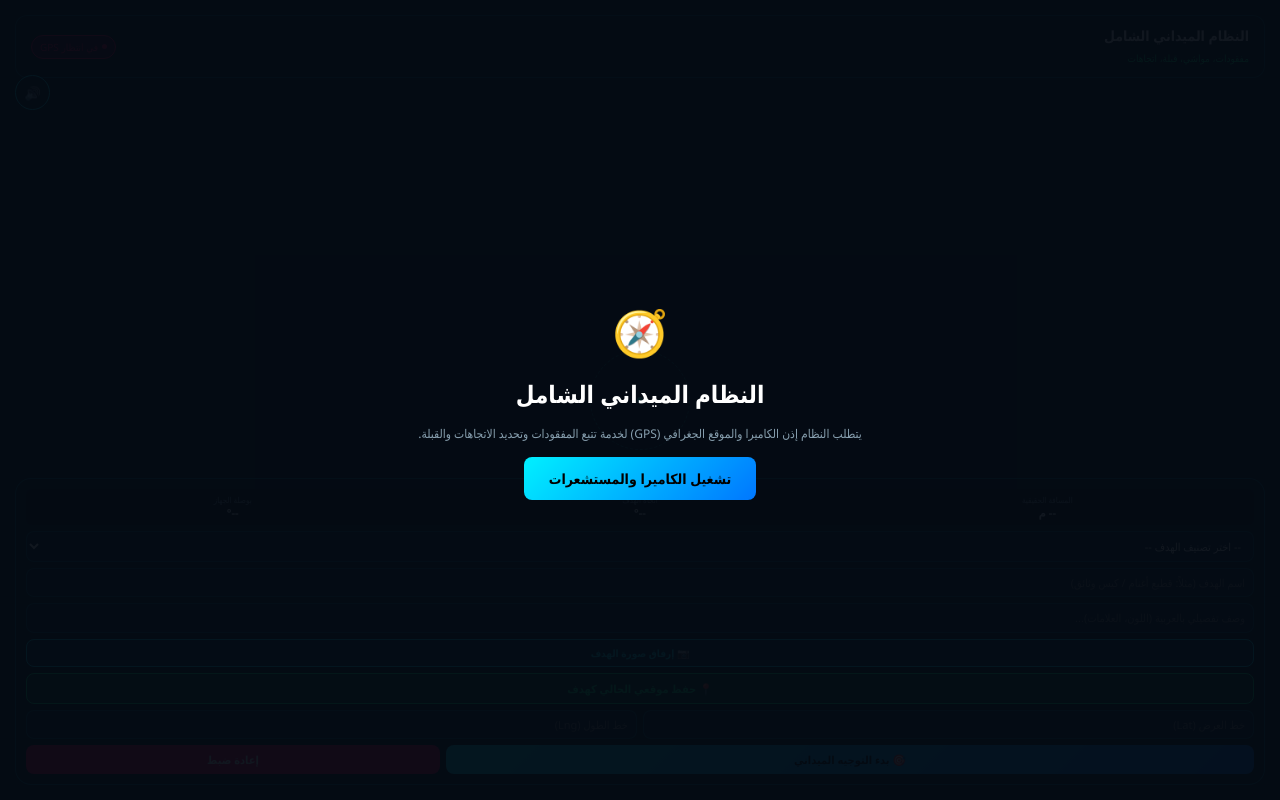
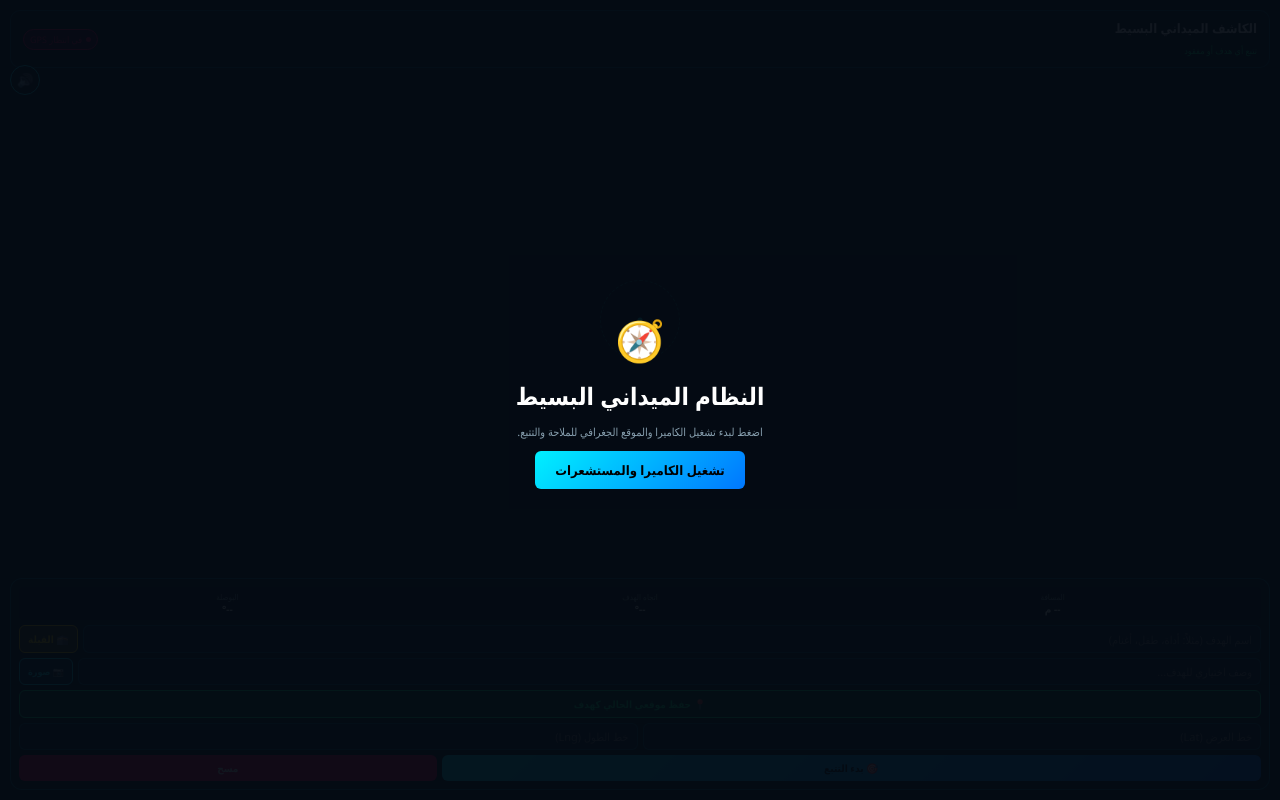
Before and after one commit to Omar200600/noor, a plain HTML site: page index.html in a window 1280 px wide. Drawn offline with Linux system fonts and the light colour scheme.

Commit message:
Update index.html

```diff
--- a/index.html
+++ b/index.html
@@ -3,7 +3,7 @@
 <head>
     <meta charset="UTF-8">
     <meta name="viewport" content="width=device-width, initial-scale=1.0, maximum-scale=1.0, user-scalable=no">
-    <title>النظام الميداني الشامل للمفقودات والاتجاهات</title>
+    <title>النظام الميداني البسيط للمفقودات</title>
     <style>
         * {
             box-sizing: border-box;
@@ -51,7 +51,7 @@
             display: flex;
             flex-direction: column;
             justify-content: space-between;
-            padding: 15px;
+            padding: 10px;
             pointer-events: none;
         }
 
@@ -60,30 +60,30 @@
         }
 
         .header {
-            background: rgba(5, 11, 20, 0.85);
+            background: rgba(5, 11, 20, 0.8);
             backdrop-filter: blur(8px);
             border: 1px solid rgba(0, 240, 255, 0.3);
-            border-radius: 12px;
-            padding: 10px 15px;
+            border-radius: 10px;
+            padding: 8px 12px;
             display: flex;
             justify-content: space-between;
             align-items: center;
         }
 
         .title-box h1 {
-            font-size: 14px;
+            font-size: 13px;
             color: #fff;
         }
 
         .title-box span {
-            font-size: 10px;
+            font-size: 9px;
             color: #00ff88;
         }
 
         .status-badge {
-            font-size: 10px;
-            padding: 4px 8px;
-            border-radius: 20px;
+            font-size: 9px;
+            padding: 3px 6px;
+            border-radius: 15px;
             background: rgba(255, 0, 85, 0.2);
             border: 1px solid #ff0055;
             color: #ff0055;
@@ -107,11 +107,11 @@
 
         .crosshair-container {
             position: absolute;
-            top: 50%;
+            top: 40%;
             left: 50%;
             transform: translate(-50%, -50%);
-            width: 100px;
-            height: 100px;
+            width: 80px;
+            height: 80px;
             pointer-events: none;
         }
 
@@ -128,36 +128,37 @@
             top: 50%;
             left: 50%;
             transform: translate(-50%, -50%);
-            width: 6px;
-            height: 6px;
+            width: 5px;
+            height: 5px;
             background: #00f0ff;
             border-radius: 50%;
         }
 
+        /* لوحة التحكم المصغرة والخفيفة */
         .control-panel {
-            background: rgba(5, 11, 20, 0.95);
+            background: rgba(5, 11, 20, 0.9);
             backdrop-filter: blur(10px);
             border: 1px solid rgba(0, 240, 255, 0.4);
-            border-radius: 16px;
-            padding: 10px;
+            border-radius: 12px;
+            padding: 8px;
             display: flex;
             flex-direction: column;
-            gap: 6px;
-            max-height: 55vh;
+            gap: 5px;
+            max-height: 38vh; /* تم تقليل الارتفاع بشكل ممتاز كي لا تحجب الميدان */
             overflow-y: auto;
         }
 
         .input-group {
             display: flex;
-            gap: 6px;
+            gap: 5px;
         }
 
-        input, select, textarea {
+        input, textarea {
             flex: 1;
             background: rgba(0, 20, 40, 0.8);
             border: 1px solid rgba(0, 240, 255, 0.3);
-            border-radius: 8px;
-            padding: 6px 8px;
+            border-radius: 6px;
+            padding: 5px 8px;
             color: #fff;
             font-size: 11px;
             outline: none;
@@ -165,22 +166,22 @@
 
         textarea {
             resize: none;
-            height: 30px;
+            height: 25px;
         }
 
         .btn {
             background: linear-gradient(135deg, #00f0ff, #0077ff);
             border: none;
-            border-radius: 8px;
+            border-radius: 6px;
             color: #000;
             font-weight: bold;
-            font-size: 11px;
-            padding: 7px 10px;
+            font-size: 10px;
+            padding: 6px 8px;
             cursor: pointer;
             display: flex;
             align-items: center;
             justify-content: center;
-            gap: 4px;
+            gap: 3px;
         }
 
         .telemetry {
@@ -188,8 +189,8 @@
             grid-template-columns: repeat(3, 1fr);
             gap: 4px;
             background: rgba(0, 0, 0, 0.5);
-            padding: 5px;
-            border-radius: 6px;
+            padding: 4px;
+            border-radius: 5px;
         }
 
         .tele-box {
@@ -202,7 +203,7 @@
         }
 
         .tele-val {
-            font-size: 11px;
+            font-size: 10px;
             font-weight: bold;
             color: #fff;
         }
@@ -219,9 +220,9 @@
             flex-direction: column;
             justify-content: center;
             align-items: center;
-            padding: 30px;
+            padding: 20px;
             text-align: center;
-            gap: 15px;
+            gap: 12px;
         }
     </style>
 </head>
@@ -233,8 +234,8 @@
     <div class="ui-layer">
         <div class="header interactive">
             <div class="title-box">
-                <h1>النظام الميداني الشامل</h1>
-                <span>مفقودات، مواشي، قبلة، اتجاهات</span>
+                <h1>الكاشف الميداني البسيط</h1>
+                <span>تتبع أي هدف أو مفقود</span>
             </div>
             <div id="status-badge" class="status-badge">
                 <div class="status-dot"></div>
@@ -242,17 +243,18 @@
             </div>
         </div>
 
-        <button id="audio-toggle" class="audio-btn interactive" style="position: absolute; top: 75px; left: 15px; background: rgba(5,11,20,0.8); border:1px solid #00f0ff; color:#00f0ff; border-radius:50%; width:35px; height:35px; cursor:pointer;">🔊</button>
+        <button id="audio-toggle" class="audio-btn interactive" style="position: absolute; top: 65px; left: 10px; background: rgba(5,11,20,0.8); border:1px solid #00f0ff; color:#00f0ff; border-radius:50%; width:30px; height:30px; cursor:pointer;">🔊</button>
 
         <div class="crosshair-container">
             <div class="crosshair-ring"></div>
             <div class="crosshair-center"></div>
         </div>
 
+        <!-- اللوحة السفلية المصغرة جداً لتفادي التغطية -->
         <div class="control-panel interactive">
             <div class="telemetry">
                 <div class="tele-box">
-                    <div class="tele-label">المسافة الحقيقية</div>
+                    <div class="tele-label">المسافة</div>
                     <div class="tele-val" id="val-distance">-- م</div>
                 </div>
                 <div class="tele-box">
@@ -260,38 +262,25 @@
                     <div class="tele-val" id="val-bearing">--°</div>
                 </div>
                 <div class="tele-box">
-                    <div class="tele-label">بوصلة الجهاز</div>
+                    <div class="tele-label">البوصلة</div>
                     <div class="tele-val" id="val-heading">--°</div>
                 </div>
             </div>
 
-            <!-- قائمة اختيار الفئة أو الهدف -->
+            <!-- خانة اسم الهدف والوصف (مفتوحة لجميع الأغراض والأشخاص) -->
             <div class="input-group">
-                <select id="target-category">
-                    <option value="custom">-- اختر تصنيف الهدف --</option>
-                    <option value="qibla">🕋 اتجاه القبلة (مكة المكرمة)</option>
-                    <option value="livestock">🐑 مواشي ضائعة (أغنام / إبل)</option>
-                    <option value="documents">📁 أوراق أو كيس نقود مفقود</option>
-                    <option value="person">👤 شخص / طفل مفقود</option>
-                    <option value="school">🏫 مدرسة أو معهد</option>
-                </select>
+                <input type="text" id="target-name" placeholder="اسم الهدف (مثلاً: أداة، طفل، أغنام)">
+                <button id="btn-qibla" class="btn" style="background: rgba(255,215,0,0.2); border:1px solid gold; color:gold;">🕋 القبلة</button>
             </div>
 
             <div class="input-group">
-                <input type="text" id="target-name" placeholder="اسم الهدف (مثلاً: قطيع أغنام / كيس وثائق)">
-            </div>
-
-            <div class="input-group">
-                <textarea id="target-desc" placeholder="وصف تفصيلي بالعربية (اللون، العلامات)..."></textarea>
-            </div>
-
-            <!-- إرفاق صورة الهدف -->
-            <div class="input-group">
-                <label class="btn" style="background: rgba(0, 240, 255, 0.15); border: 1px solid #00f0ff; color: #00f0ff; flex: 1; font-size: 10px; cursor: pointer; padding: 6px;">
-                    📷 إرفاق صورة الهدف <input type="file" id="target-img-file" accept="image/*" style="display: none;">
+                <input type="text" id="target-desc" placeholder="وصف اختياري للهدف...">
+                <label class="btn" style="background: rgba(0, 240, 255, 0.15); border: 1px solid #00f0ff; color: #00f0ff; font-size: 9px; cursor: pointer;">
+                    📷 صورة <input type="file" id="target-img-file" accept="image/*" style="display: none;">
                 </label>
             </div>
 
+            <!-- زر جلب الموقع وإمكانية إدخال الإحداثيات -->
             <div class="input-group">
                 <button id="btn-get-current" class="btn" style="background: rgba(0, 255, 136, 0.2); border: 1px solid #00ff88; color: #00ff88; flex: 1;">📍 حفظ موقعي الحالي كهدف</button>
             </div>
@@ -302,17 +291,17 @@
             </div>
 
             <div class="input-group">
-                <button id="btn-start" class="btn" style="flex: 2;">🎯 بدء التوجيه الميداني</button>
-                <button id="btn-clear" class="btn" style="flex: 1; background: #ff0055; color:#fff;">إعادة ضبط</button>
+                <button id="btn-start" class="btn" style="flex: 2;">🎯 بدء التتبع</button>
+                <button id="btn-clear" class="btn" style="flex: 1; background: #ff0055; color:#fff;">مسح</button>
             </div>
         </div>
     </div>
 
     <div id="start-overlay" class="permission-overlay">
-        <div style="font-size: 45px;">🧭</div>
-        <h2 style="color:#fff;">النظام الميداني الشامل</h2>
-        <p style="color:#88a0b0; font-size: 12px;">يتطلب النظام إذن الكاميرا والموقع الجغرافي (GPS) لخدمة تتبع المفقودات وتحديد الاتجاهات والقبلة.</p>
-        <button id="btn-init-system" class="btn" style="padding: 12px 25px; font-size: 14px;">تشغيل الكاميرا والمستشعرات</button>
+        <div style="font-size: 40px;">🧭</div>
+        <h2 style="color:#fff;">النظام الميداني البسيط</h2>
+        <p style="color:#88a0b0; font-size: 11px;">اضغط لبدء تشغيل الكاميرا والموقع الجغرافي للملاحة والتتبع.</p>
+        <button id="btn-init-system" class="btn" style="padding: 10px 20px; font-size: 13px;">تشغيل الكاميرا والمستشعرات</button>
     </div>
 
     <script>
@@ -335,7 +324,6 @@
         const valDistance = document.getElementById('val-distance');
         const valBearing = document.getElementById('val-bearing');
         const valHeading = document.getElementById('val-heading');
-        const categorySelect = document.getElementById('target-category');
 
         function resizeCanvas() {
             canvasElem.width = window.innerWidth;
@@ -369,7 +357,7 @@
                             lng: position.coords.longitude
                         };
                         statusBadge.classList.add('active');
-                        statusText.textContent = "GPS متصل بحرية";
+                        statusText.textContent = "GPS متصل";
                         updateNavigation();
                     },
                     (err) => {
@@ -381,20 +369,16 @@
             }
         }
 
-        // التعامل مع القائمة المنسدلة للخيارات السريعة (مثل القبلة)
-        categorySelect.addEventListener('change', (e) => {
-            const val = e.target.value;
-            if (val === 'qibla') {
-                document.getElementById('target-name').value = "اتجاه القبلة";
-                document.getElementById('target-desc').value = "الكعبة المشرفة - مكة المكرمة";
-                // إحداثيات الكعبة المشرفة الثابتة
-                targetLocation = { lat: 21.4225, lng: 39.8262 };
-                updateNavigation();
-                speak("تم تحديد اتجاه القبلة بنجاح.");
-            }
+        // زر تحديد القبلة السريع
+        document.getElementById('btn-qibla').addEventListener('click', () => {
+            document.getElementById('target-name').value = "اتجاه القبلة";
+            document.getElementById('target-desc').value = "الكعبة المشرفة - مكة";
+            targetLocation = { lat: 21.4225, lng: 39.8262 };
+            updateNavigation();
+            speak("تم تحديد اتجاه القبلة.");
         });
 
-        // رفع صورة الهدف
+        // رفع صورة الهدف اختيارياً
         document.getElementById('target-img-file').addEventListener('change', (e) => {
             const file = e.target.files[0];
             if (file) {
@@ -402,7 +386,6 @@
                 reader.onload = function(event) {
                     targetImageObj = new Image();
                     targetImageObj.src = event.target.result;
-                    alert("تم إرفاق صورة الهدف بنجاح.");
                 };
                 reader.readAsDataURL(file);
             }
@@ -414,9 +397,9 @@
                 document.getElementById('target-lat').value = userLocation.lat;
                 document.getElementById('target-lng').value = userLocation.lng;
                 targetLocation = { lat: userLocation.lat, lng: userLocation.lng };
-                speak("تم حفظ موقعك الحالي كهدف.");
+                speak("تم حفظ الموقع الحالي.");
             } else {
-                alert("جاري التقاط إشارة الـ GPS...");
+                alert("جاري التقاط GPS...");
             }
         });
 
@@ -475,7 +458,7 @@
 
             const now = Date.now();
             if (voiceEnabled && now - lastVoiceTime > 8000) {
-                speak(`المسافة المتبقية ${Math.round(distanceToTarget)} متراً`);
+                speak(`المسافة ${Math.round(distanceToTarget)} متراً`);
                 lastVoiceTime = now;
             }
         }
@@ -484,7 +467,7 @@
             ctx.clearRect(0, 0, canvasElem.width, canvasElem.height);
             if (targetLocation && userLocation) {
                 const centerX = canvasElem.width / 2;
-                const centerY = canvasElem.height / 2;
+                const centerY = canvasElem.height / 3; /* رفع نقطة الهدف لأعلى الكاميرا كي لا تحجبها اللوحة السفلية */
                 const diffAngle = (targetBearing - deviceHeading + 360) % 360;
                 const normalizedAngle = diffAngle > 180 ? diffAngle - 360 : diffAngle;
                 const fov = 60;
@@ -493,27 +476,26 @@
                 ctx.save();
                 if (Math.abs(normalizedAngle) < fov) {
                     ctx.beginPath();
-                    ctx.arc(screenX, centerY - 40, 18, 0, Math.PI * 2);
+                    ctx.arc(screenX, centerY, 15, 0, Math.PI * 2);
                     ctx.fillStyle = "rgba(0, 255, 136, 0.4)";
                     ctx.fill();
                     ctx.strokeStyle = "#00ff88";
                     ctx.stroke();
 
-                    // عرض صورة الهدف المصغرة إذا تم إرفاقها
                     if (targetImageObj) {
-                        ctx.drawImage(targetImageObj, screenX - 12, centerY - 52, 24, 24);
+                        ctx.drawImage(targetImageObj, screenX - 10, centerY - 10, 20, 20);
                     }
 
                     ctx.fillStyle = "rgba(5, 11, 20, 0.9)";
-                    ctx.fillRect(screenX - 60, centerY + 5, 120, 32);
+                    ctx.fillRect(screenX - 50, centerY + 20, 100, 28);
                     ctx.strokeStyle = "#00ff88";
-                    ctx.strokeRect(screenX - 60, centerY + 5, 120, 32);
+                    ctx.strokeRect(screenX - 50, centerY + 20, 100, 28);
 
                     ctx.fillStyle = "#ffffff";
-                    ctx.font = "bold 10px Segoe UI";
+                    ctx.font = "bold 9px Segoe UI";
                     ctx.textAlign = "center";
-                    ctx.fillText(document.getElementById('target-name').value || "📍 هدف ميداني", screenX, centerY + 18);
-                    ctx.fillText(distanceToTarget < 1000 ? `${Math.round(distanceToTarget)} متر` : `${(distanceToTarget/1000).toFixed(2)} كم`, screenX, centerY + 30);
+                    ctx.fillText(document.getElementById('target-name').value || "📍 هدفك", screenX, centerY + 32);
+                    ctx.fillText(distanceToTarget < 1000 ? `${Math.round(distanceToTarget)} متر` : `${(distanceToTarget/1000).toFixed(2)} كم`, screenX, centerY + 43);
                 }
                 ctx.restore();
             }
@@ -535,12 +517,12 @@
             }
 
             if (!targetLocation) {
-                alert("يرجى إحديد الإحداثيات أو اختيار اتجاه القبلة أو حفظ الموقع الحالي.");
+                alert("يرجى تحديد الإحداثيات أو حفظ الموقع الحالي.");
                 return;
             }
 
             updateNavigation();
-            speak("تم بدء التوجيه الميداني بنجاح.");
+            speak("تم بدء التتبع.");
         });
 
         document.getElementById('btn-clear').addEventListener('click', () => {
@@ -550,10 +532,9 @@
             document.getElementById('target-desc').value = '';
             document.getElementById('target-lat').value = '';
             document.getElementById('target-lng').value = '';
-            categorySelect.value = 'custom';
             valDistance.textContent = '-- م';
             valBearing.textContent = '--°';
-            speak("تمت إعادة الضبط.");
+            speak("تم المسح.");
         });
 
         function speak(text) {
```
